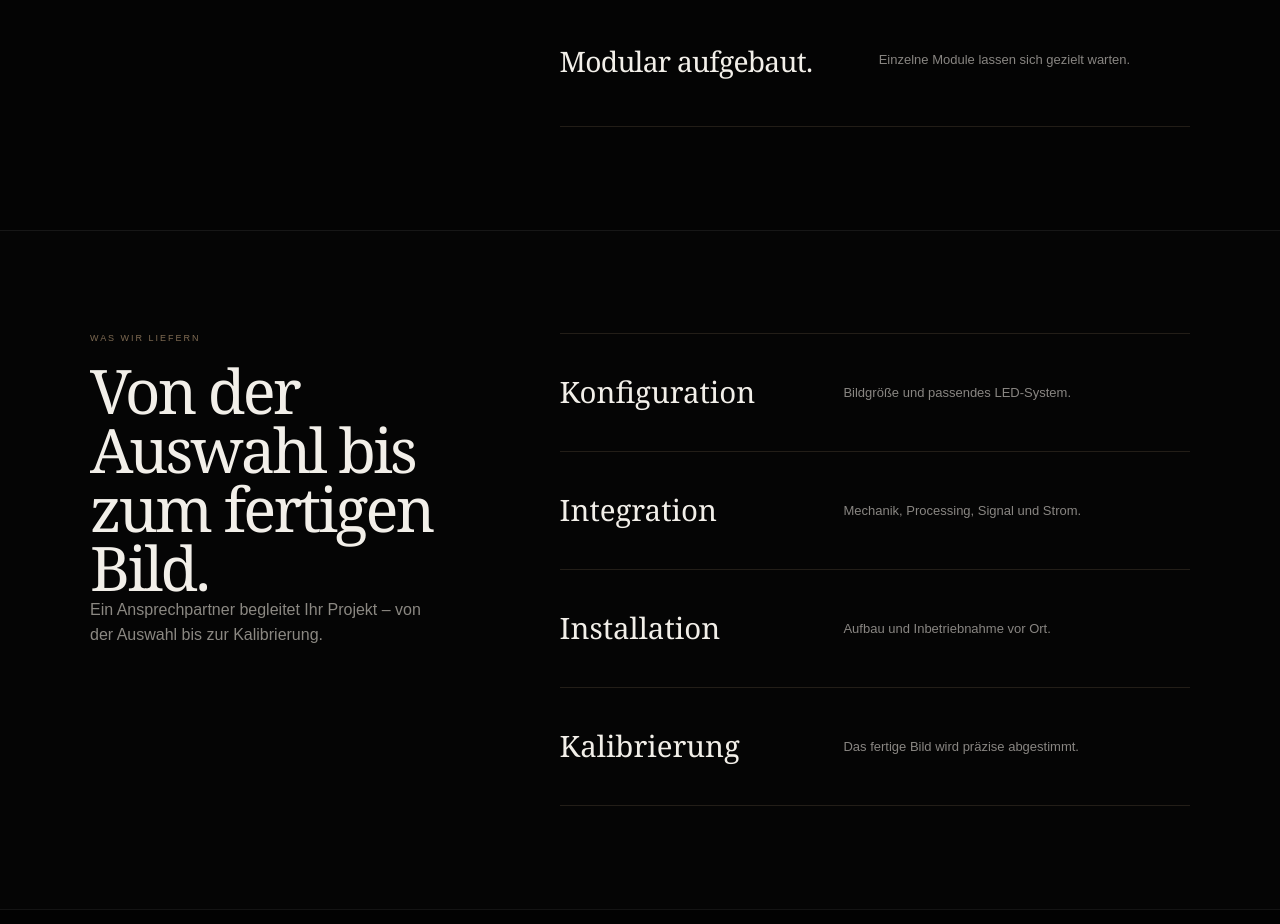
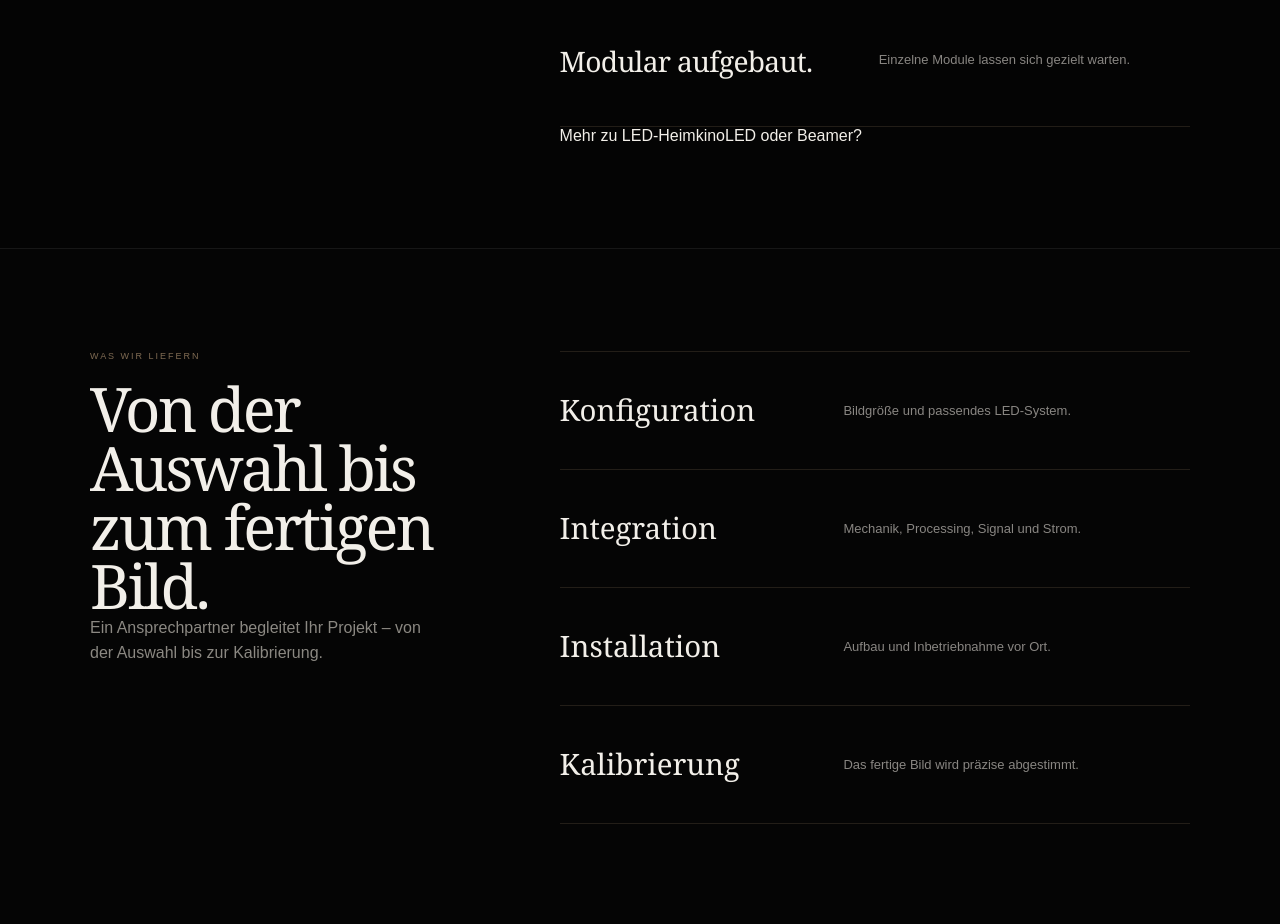
Before and after one commit to dennis-glaser-coder/cinema-n7, a Next.js app: page / in a window 1280 px wide. Shown: the part 2820-3744 px from the top of the page. Built offline with nearby package versions, Linux system fonts and the light colour scheme; no server answers.

Commit message:
Add internal SEO guide links

```diff
--- a/app/page.tsx
+++ b/app/page.tsx
@@ -309,6 +309,11 @@ export default function Home() {
             <strong>Modular aufgebaut.</strong>
             <p>Einzelne Module lassen sich gezielt warten.</p>
           </article>
+
+          <div className="led-guide-links-v9">
+            <a href="/led-heimkino">Mehr zu LED-Heimkino</a>
+            <a href="/led-oder-beamer">LED oder Beamer?</a>
+          </div>
         </div>
       </section>
 
```
